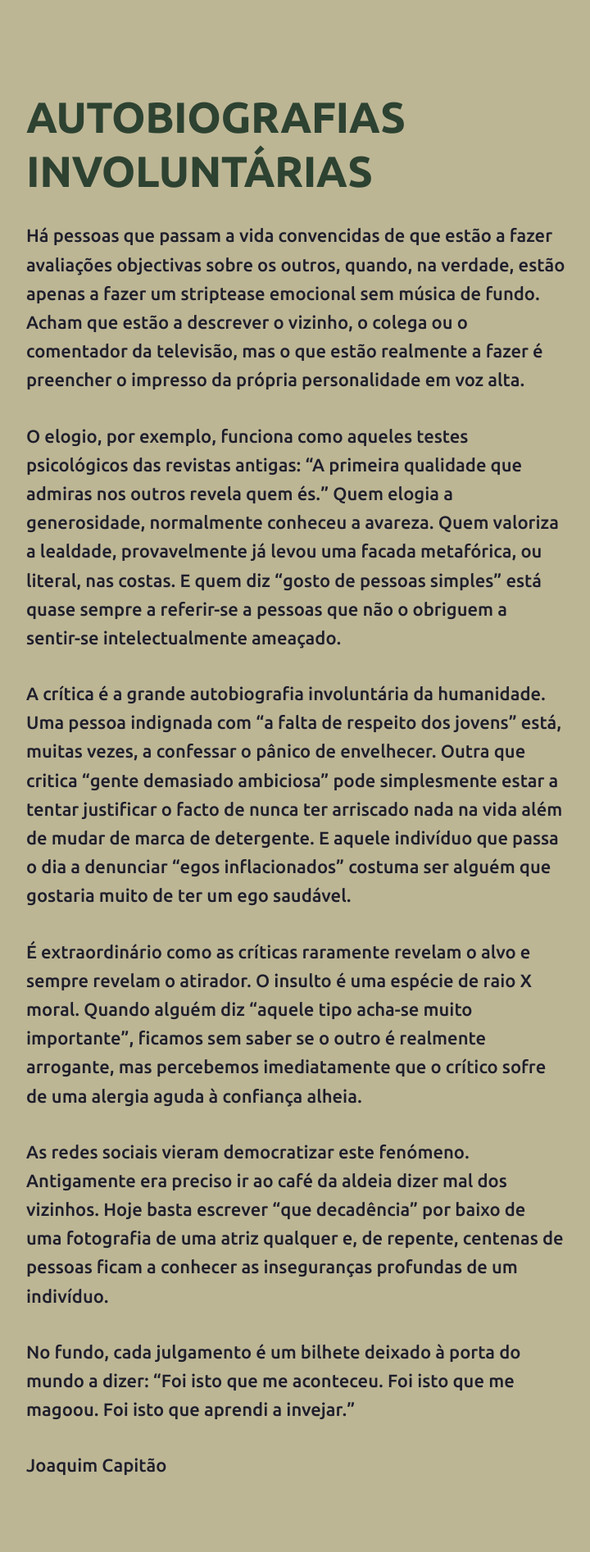
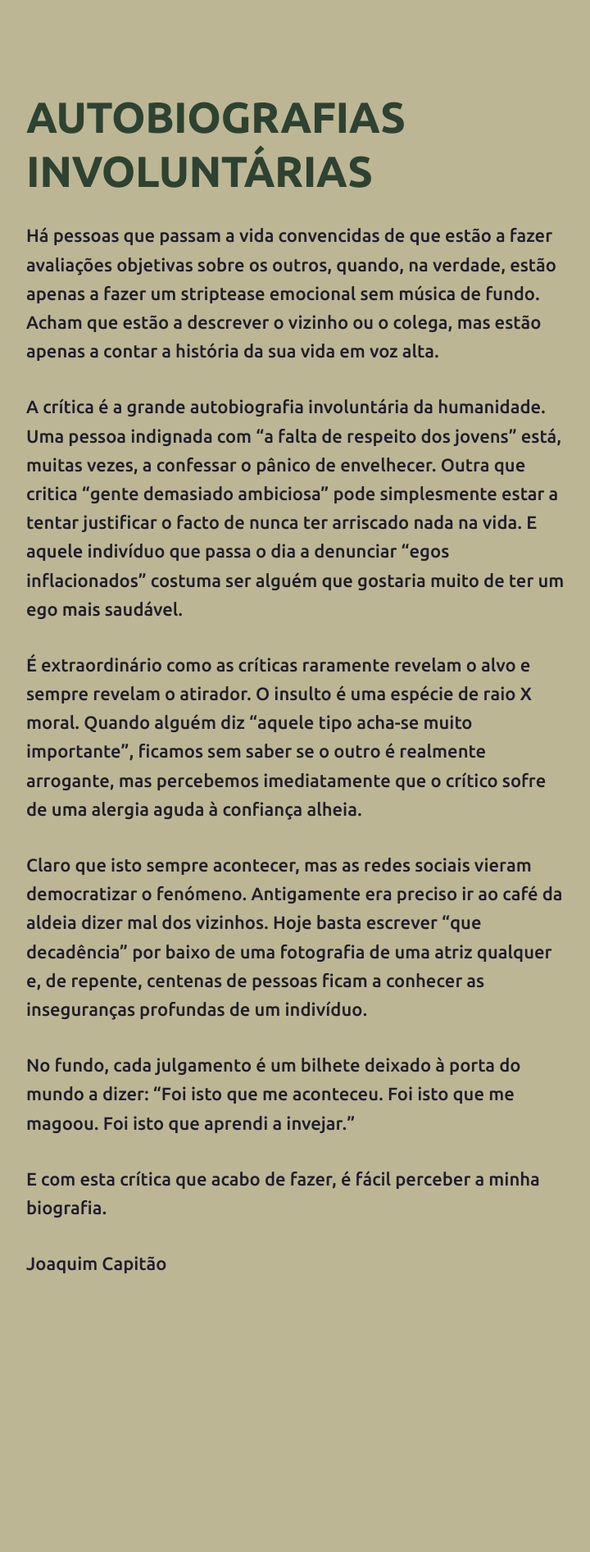
Before and after one commit to joaquim-capitao/queime-depois-de-ler, a Jekyll site: the page built from autobiografias.md, in a window 1280 px wide. Shown: the whole page at 82% size, without its empty margins (279-999 px from the left). Built offline with Jekyll 4.4.1, drawn with Linux system fonts in a browser that asks for light colours; our own code applies the rules of GitHub Pages for plain Markdown files; after the commit the page ends 1646 px from its top, so only the background shows below that.

Commit message:
Updated Note autobiografias.md

```diff
--- a/autobiografias.md
+++ b/autobiografias.md
@@ -4,18 +4,17 @@ layout: style-light
 
 # AUTOBIOGRAFIAS INVOLUNTÁRIAS
 
+Há pessoas que passam a vida convencidas de que estão a fazer avaliações objetivas sobre os outros, quando, na verdade, estão apenas a fazer um striptease emocional sem música de fundo. Acham que estão a descrever o vizinho ou o colega, mas estão apenas a contar a história da sua vida em voz alta.
 
-Há pessoas que passam a vida convencidas de que estão a fazer avaliações objectivas sobre os outros, quando, na verdade, estão apenas a fazer um striptease emocional sem música de fundo. Acham que estão a descrever o vizinho, o colega ou o comentador da televisão, mas o que estão realmente a fazer é preencher o impresso da própria personalidade em voz alta.
-
-O elogio, por exemplo, funciona como aqueles testes psicológicos das revistas antigas: “A primeira qualidade que admiras nos outros revela quem és.” Quem elogia a generosidade, normalmente conheceu a avareza. Quem valoriza a lealdade, provavelmente já levou uma facada metafórica, ou literal, nas costas. E quem diz “gosto de pessoas simples” está quase sempre a referir-se a pessoas que não o obriguem a sentir-se intelectualmente ameaçado.
-
-A crítica é a grande autobiografia involuntária da humanidade. Uma pessoa indignada com “a falta de respeito dos jovens” está, muitas vezes, a confessar o pânico de envelhecer. Outra que critica “gente demasiado ambiciosa” pode simplesmente estar a tentar justificar o facto de nunca ter arriscado nada na vida além de mudar de marca de detergente. E aquele indivíduo que passa o dia a denunciar “egos inflacionados” costuma ser alguém que gostaria muito de ter um ego saudável.
+A crítica é a grande autobiografia involuntária da humanidade. Uma pessoa indignada com “a falta de respeito dos jovens” está, muitas vezes, a confessar o pânico de envelhecer. Outra que critica “gente demasiado ambiciosa” pode simplesmente estar a tentar justificar o facto de nunca ter arriscado nada na vida. E aquele indivíduo que passa o dia a denunciar “egos inflacionados” costuma ser alguém que gostaria muito de ter um ego mais saudável.
 
 É extraordinário como as críticas raramente revelam o alvo e sempre revelam o atirador. O insulto é uma espécie de raio X moral. Quando alguém diz “aquele tipo acha-se muito importante”, ficamos sem saber se o outro é realmente arrogante, mas percebemos imediatamente que o crítico sofre de uma alergia aguda à confiança alheia.
 
-As redes sociais vieram democratizar este fenómeno. Antigamente era preciso ir ao café da aldeia dizer mal dos vizinhos. Hoje basta escrever “que decadência” por baixo de uma fotografia de uma atriz qualquer e, de repente, centenas de pessoas ficam a conhecer as inseguranças profundas de um indivíduo.
+Claro que isto sempre acontecer, mas as redes sociais vieram democratizar o fenómeno. Antigamente era preciso ir ao café da aldeia dizer mal dos vizinhos. Hoje basta escrever “que decadência” por baixo de uma fotografia de uma atriz qualquer e, de repente, centenas de pessoas ficam a conhecer as inseguranças profundas de um indivíduo.
 
 No fundo, cada julgamento é um bilhete deixado à porta do mundo a dizer: “Foi isto que me aconteceu. Foi isto que me magoou. Foi isto que aprendi a invejar.”
 
+E com esta crítica que acabo de fazer, é fácil perceber a minha biografia.
+
 
 Joaquim Capitão
```
